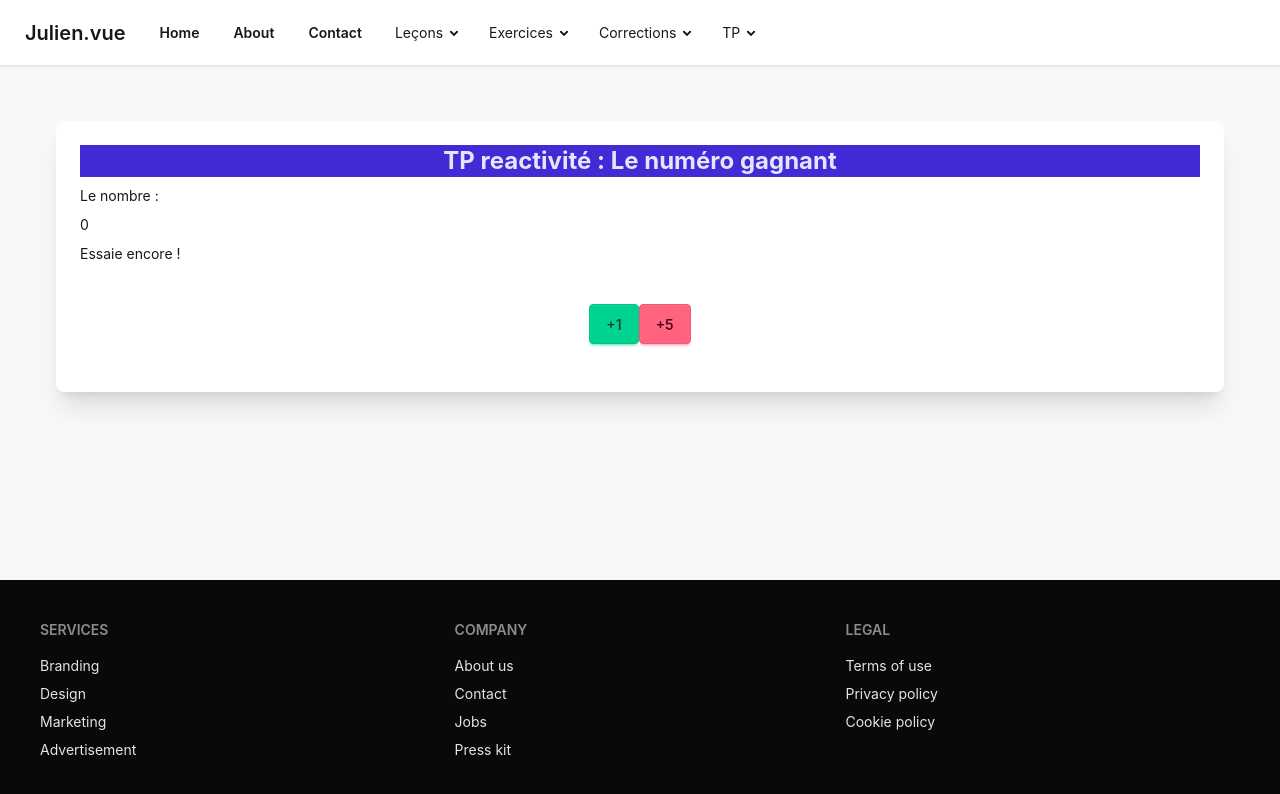
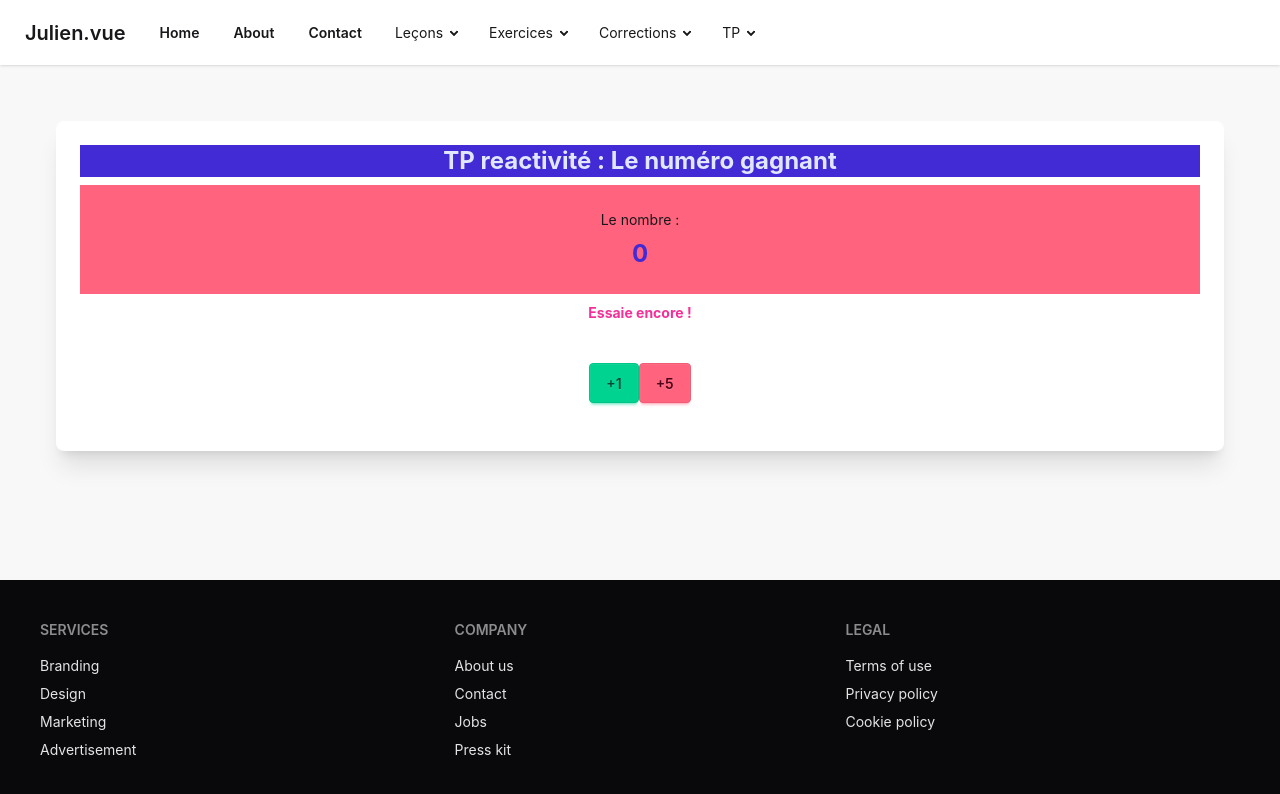
Before and after one commit to juliencongras/julien.vue, a Vue app: page /tp/reactivite in a window 1280 px wide. Shown: the top 794 px of the page. Built offline with nearby package versions, Linux system fonts and the light colour scheme.

Commit message:
tp reactivite avec du visuel

```diff
--- a/src/views/tp/tp-reactivite.vue
+++ b/src/views/tp/tp-reactivite.vue
@@ -3,10 +3,12 @@
         <div class="card bg-base-100 shadow-xl rounded-box">
             <div class="card-body">
                 <h5 class="text-2xl font-bold text-center bg-primary text-primary-content">TP reactivité : Le numéro gagnant</h5>
-                <p>Le nombre : </p>
-                <p>{{ leNombre }}</p>
-                <p>{{ indice }}</p>
-                <p>{{ msg }}</p>
+                <div class="card-body bg-error">
+                    <p class="text-center">Le nombre : </p>
+                    <p class="text-2xl font-bold text-center text-primary">{{ leNombre }}</p>
+                </div>
+                <p class="ext-2xl font-bold text-center text-secondary">{{ indice }}</p>
+                <p class="text-center">{{ msg }}</p>
                 <div class="flex flex-col md:flex-row justify-center items-center my-6">
                     <button @click="augmenter(1)" type="button" class="btn btn-success">+1</button>
                     <button @click="augmenter(5)" type="button" class="btn btn-error">+5</button>
```
